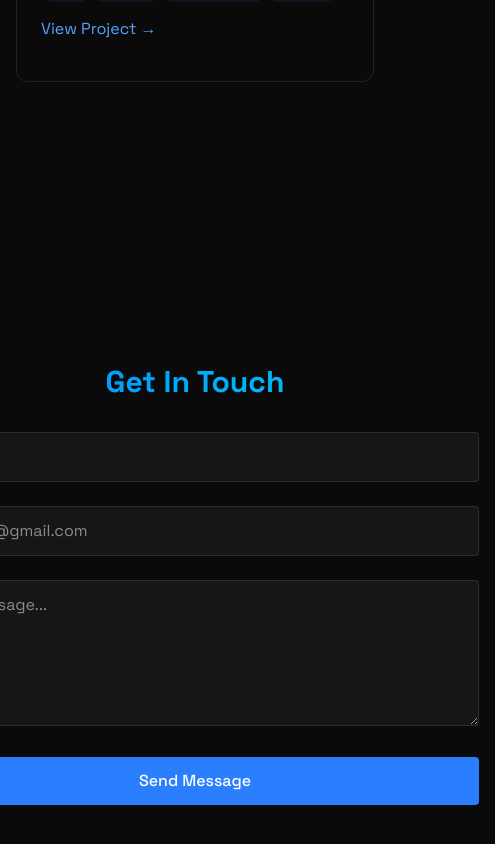
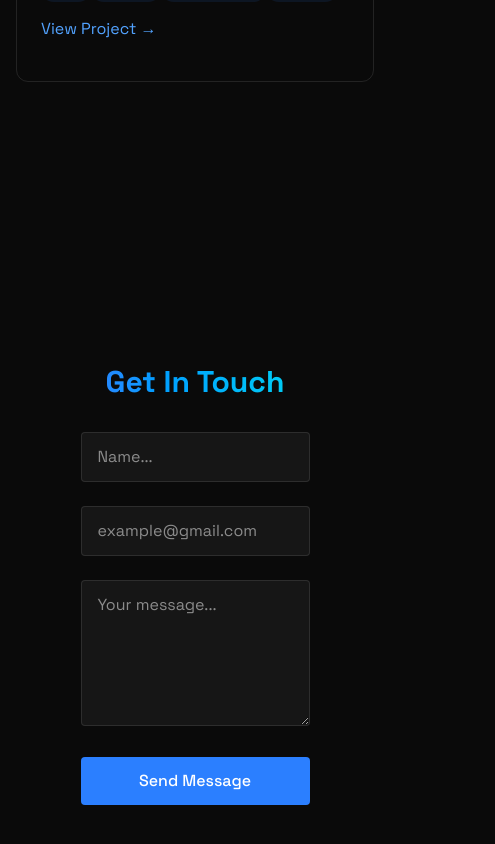
Before and after one commit to MohamedElHaddati/react-portfolio, a React (Vite) app: page / in a window 390 px wide. Shown: the part 3168-4012 px from the top of the page, 495 px wide, since content can reach past the window. Built offline with nearby package versions, Linux system fonts and the light colour scheme.

Commit message:
Made form responsive on mobile

```diff
--- a/src/components/sections/Contact.jsx
+++ b/src/components/sections/Contact.jsx
@@ -36,7 +36,7 @@
     return (
         <section id="contact" className="min-h-screen flex items-center justify-center py-20">
             <RevealOnScroll>
-                <div className="px-4 w-150">
+                <div className="w-full max-w-[600px] md:w-150 mx-auto px-4">
                     <h2 className="text-3xl font-bold mb-8 bg-gradient-to-r from-blue-500 to-cyan-400 bg-clip-text text-transparent text-center">
                         Get In Touch</h2>
                     <form className="space-y-6" onSubmit={handleSubmit}>
```
